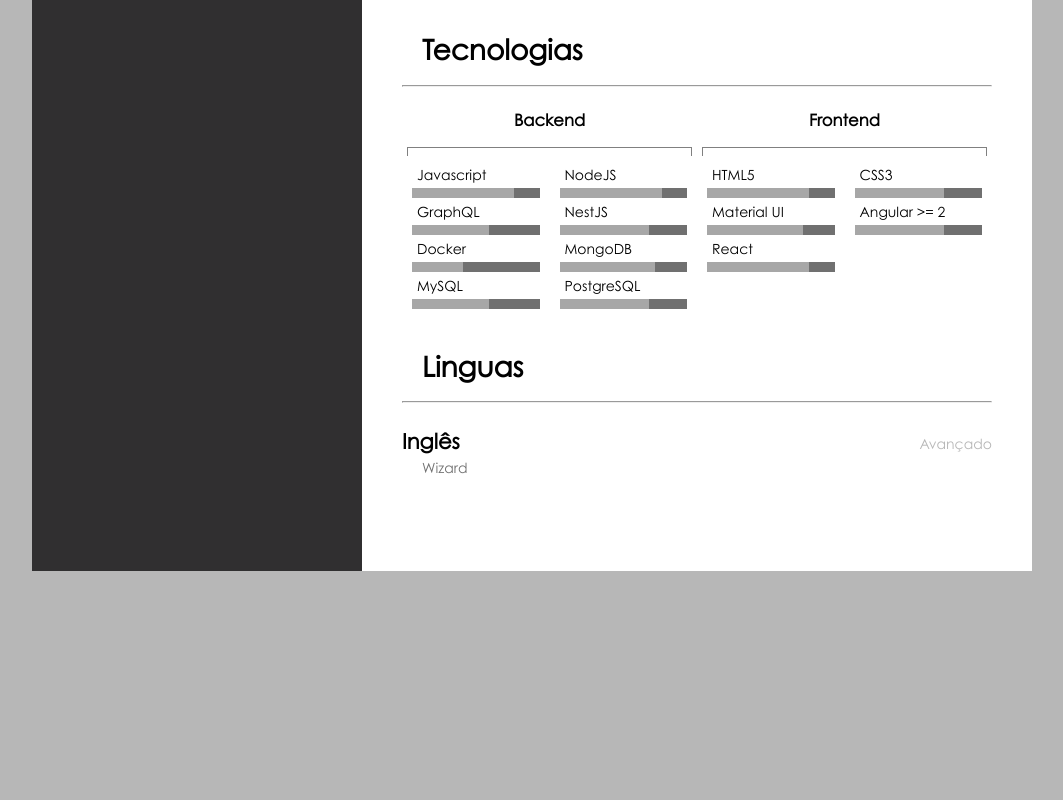
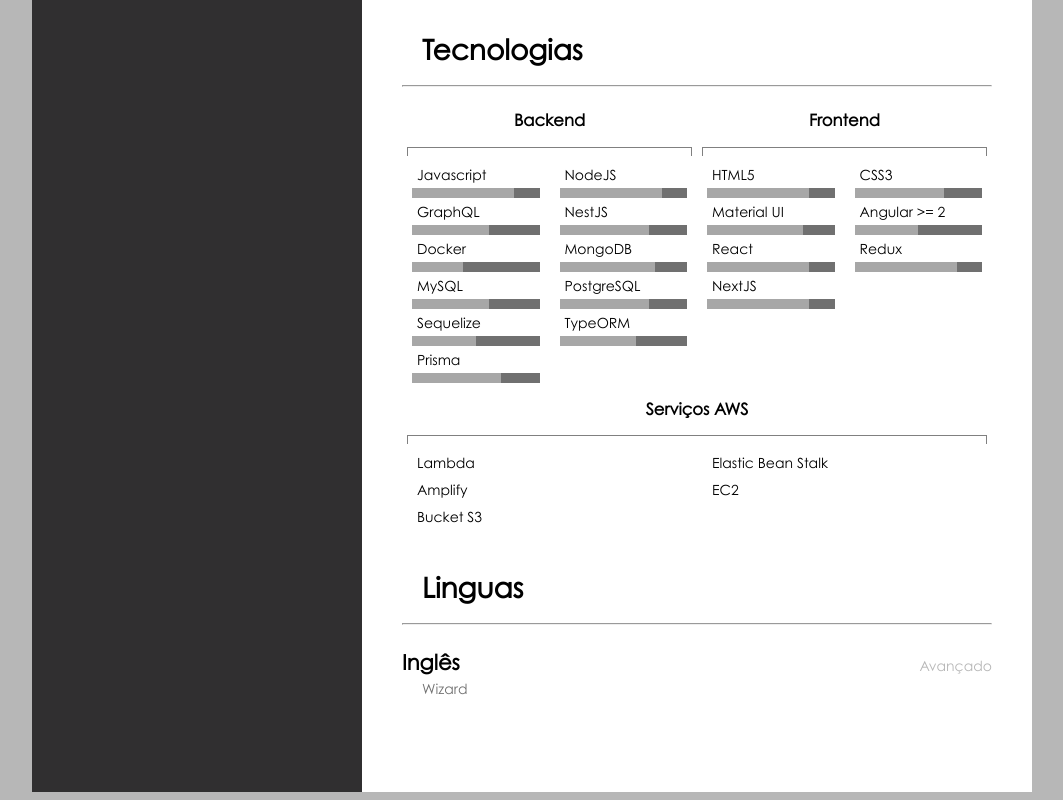
Before and after one commit to domenester/domenester.github.io, a website: page index.html in a window 1280 px wide. Shown: the part 1812-2612 px from the top of the page, without its empty margins (108-1171 px from the left). Before the commit the page ends 2391 px from the top, so only its background shows below. Drawn offline with Linux system fonts and the light colour scheme.

Commit message:
Updating skills

```diff
--- a/index.html
+++ b/index.html
@@ -256,6 +256,24 @@
                     <div class="bar-front-dark" style="width: 70%;"></div>
                   </div>
                 </div>
+                <div class="techs-item">
+                  <label> Sequelize </label>
+                  <div class="bar-back-dark">
+                    <div class="bar-front-dark" style="width: 50%;"></div>
+                  </div>
+                </div>
+                <div class="techs-item">
+                  <label> TypeORM </label>
+                  <div class="bar-back-dark">
+                    <div class="bar-front-dark" style="width: 60%;"></div>
+                  </div>
+                </div>
+                <div class="techs-item">
+                  <label> Prisma </label>
+                  <div class="bar-back-dark">
+                    <div class="bar-front-dark" style="width: 70%;"></div>
+                  </div>
+                </div>
             </div>
             <div class="techs-filter">
                 <h3> Frontend </h3>
@@ -281,7 +299,7 @@
                 <div class="techs-item">
                   <label> Angular >= 2 </label>
                   <div class="bar-back-dark">
-                    <div class="bar-front-dark" style="width: 70%;"></div>
+                    <div class="bar-front-dark" style="width: 50%;"></div>
                   </div>
                 </div>
                 <div class="techs-item">
@@ -290,7 +308,38 @@
                     <div class="bar-front-dark" style="width: 80%;"></div>
                   </div>
                 </div>
+                <div class="techs-item">
+                  <label> Redux </label>
+                  <div class="bar-back-dark">
+                    <div class="bar-front-dark" style="width: 80%;"></div>
+                  </div>
+                </div>
+                <div class="techs-item">
+                  <label> NextJS </label>
+                  <div class="bar-back-dark">
+                    <div class="bar-front-dark" style="width: 80%;"></div>
+                  </div>
+                </div>
             </div>
+            <div class="techs-filter-full">
+              <h3> Serviços AWS </h3>
+              <div class="coupling"></div>
+              <div class="techs-item">
+                <label> Lambda </label>
+              </div>
+              <div class="techs-item">
+                <label> Elastic Bean Stalk </label>
+              </div>
+              <div class="techs-item">
+                <label> Amplify </label>
+              </div>
+              <div class="techs-item">
+                <label> EC2 </label>
+              </div>
+              <div class="techs-item">
+                <label> Bucket S3 </label>
+              </div>
+          </div>
           </div>
         </div>
         <div class="professional-box">
--- a/main.css
+++ b/main.css
@@ -192,6 +192,12 @@
   text-align: center;
 }
 
+.techs-filter-full {
+  width: 100%;
+  display: inline-block;
+  text-align: center;
+}
+
 .coupling {
   height: 8px;
   border-width: 1px;
```
